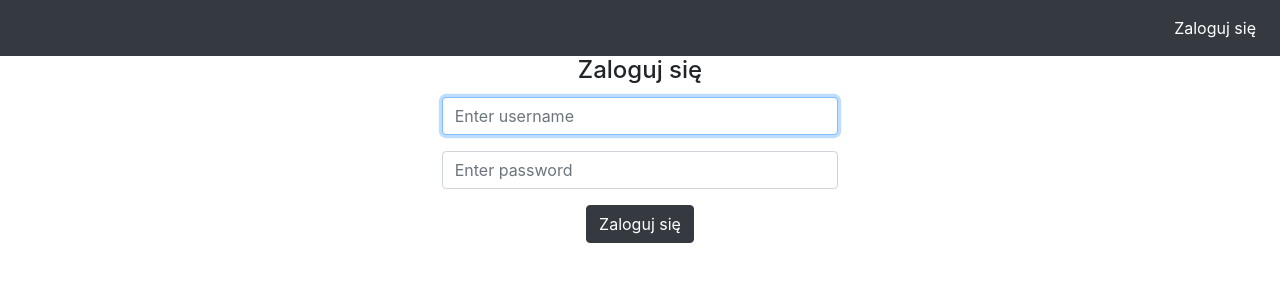
After one commit to Stoiczkow/ASD_CMS, a Django app: page /login/ in a window 1280 px wide. The commit adds this page. Shown: the top 300 px of the page. Run offline with Django 3.2, Linux system fonts and the light colour scheme; parts of the project's set-up code (start-up, migrations or seed data) failed here and were passed over; some libraries are stand-ins or nearby versions.

Commit message:
added login/logout

```diff
--- a/ASD_CMS/settings.py
+++ b/ASD_CMS/settings.py
@@ -120,3 +120,4 @@ USE_TZ = True
 # https://docs.djangoproject.com/en/2.0/howto/static-files/
 
 STATIC_URL = '/static/'
+LOGIN_REDIRECT_URL = '/'
--- a/ASD_CMS/urls.py
+++ b/ASD_CMS/urls.py
@@ -15,9 +15,13 @@ Including another URLconf
 """
 from django.contrib import admin
 from django.urls import path
-from cms_app.views import MainPageView
+from cms_app.views import (MainPageView, OrdersToTakeView)
+from django.contrib.auth import views as auth_views
 
 urlpatterns = [
     path('admin/', admin.site.urls),
+    path('login/', auth_views.login, name='login'),
+    path('logout/', auth_views.logout, {'next_page': '/login/'}, name='logout'),
     path('', MainPageView.as_view(), name='index'),
+    path('take_order', OrdersToTakeView.as_view(), name='orders_tt'),
 ]
--- a/cms_app/templates/index.html
+++ b/cms_app/templates/index.html
@@ -22,17 +22,38 @@
 <body>
 
 <nav class="navbar navbar-expand-sm bg-dark navbar-dark">
+    {% if user.is_authenticated %}
     <ul class="navbar-nav">
         <li class="nav-item active">
-      <a class="nav-link" href="#">Active</a>
-    </li>
+            <a class="nav-link" href="{% url 'index' %}">Zlecenia w trakcie</a>
+        </li>
+        <li class="nav-item active">
+            <a class="nav-link" href="{% url 'orders_tt' %}">Zlecenia dostępne</a>
+        </li>
     </ul>
+
     <ul class="navbar-nav ml-auto">
-
+        <li class="nav-item dropdown">
+            <a class="nav-link dropdown-toggle" href="#" id="navbardrop" data-toggle="dropdown">
+                Zalogowano jako {{ user.first_name }} {{ user.last_name }}
+            </a>
+            <div class="dropdown-menu">
+                <a class="dropdown-item" href="{% url 'logout' %}">Logout</a>
+            </div>
+        </li>
     </ul>
+    {% else %}
+    <ul class="navbar-nav ml-auto">
+        <li class="nav-item active">
+            <a class="nav-link" href="{% url 'login' %}">Zaloguj się</a>
+        </li>
+    </ul>
+    {% endif %}
 </nav>
 {% block content %}
-
+    {% for order in orders %}
+        {{ order }}
+    {% endfor %}
 {% endblock %}
 </body>
 </html>
--- /dev/null
+++ b/cms_app/templates/orders_tt.html
@@ -0,0 +1,6 @@
+{% extends 'index.html' %}
+{% load widget_tweaks %}
+
+{% block content %}
+
+{% endblock %}
--- /dev/null
+++ b/cms_app/templates/registration/login.html
@@ -0,0 +1,29 @@
+{% extends 'index.html' %}
+{% load widget_tweaks %}
+{% block title %}Login{% endblock %}
+
+{% block content %}
+
+<div class="container text-center col-4">
+
+        <div class="form-group">
+    <h4 class="card-title">Zaloguj się</h4>
+    {{ msg }}
+    <form method="post">
+        {% csrf_token %}
+        <div class="form-group">
+            {% render_field form.username|add_class:"form-control" placeholder="Enter username" %}
+        </div>
+
+        <div class="form-group">
+            {% render_field form.password|add_class:"form-control" placeholder="Enter password" %}
+        </div>
+
+        <button type="submit" class="btn btn-dark">Zaloguj się</button>
+
+    </form>
+        </div>
+
+</div>
+
+{% endblock %}
```
Also changed, not shown: cms_app/models.py (+4 -4 lines), cms_app/views.py (+20 -2 lines), cms_app/migrations/0003_auto_20180904_1123.py (added).
